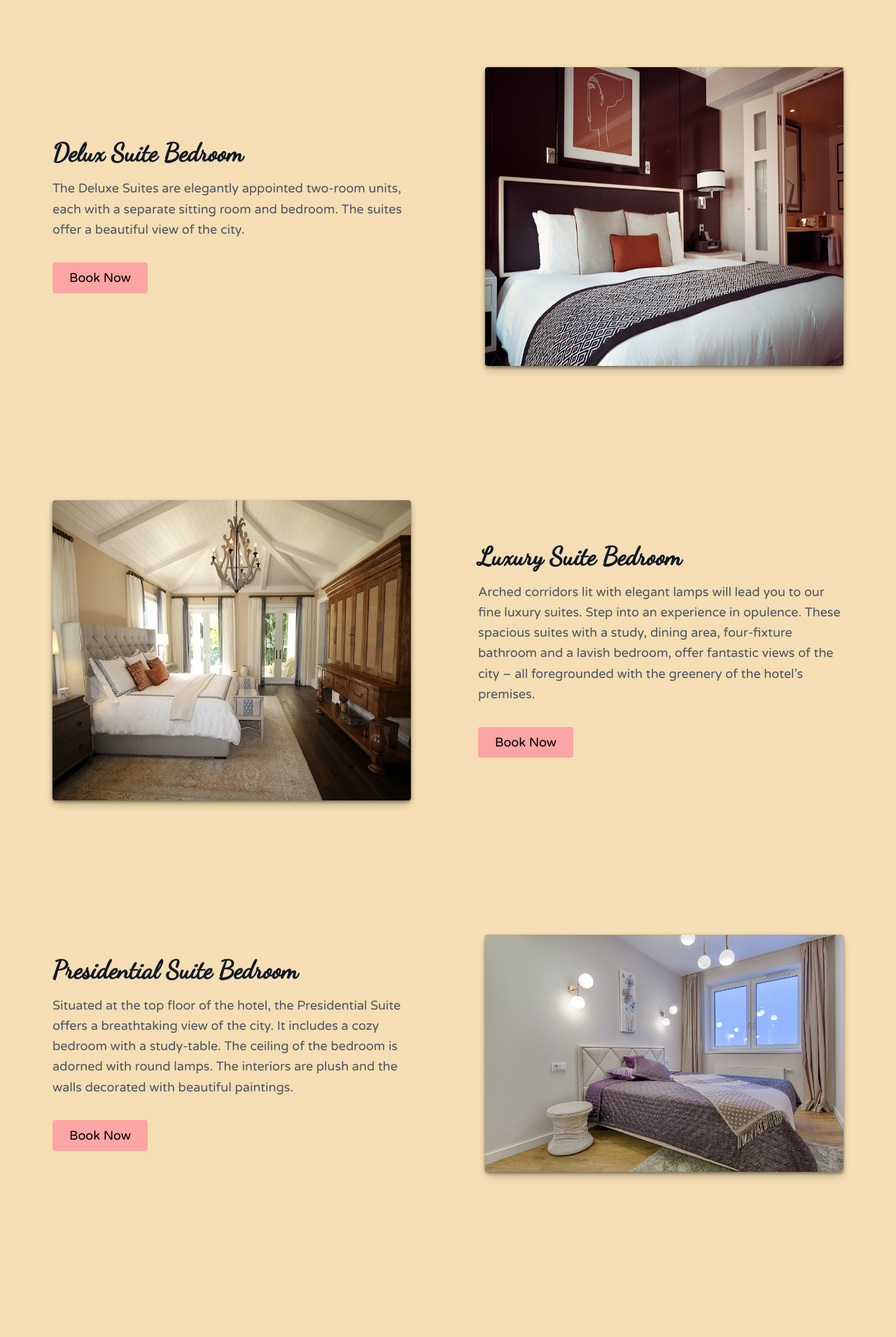
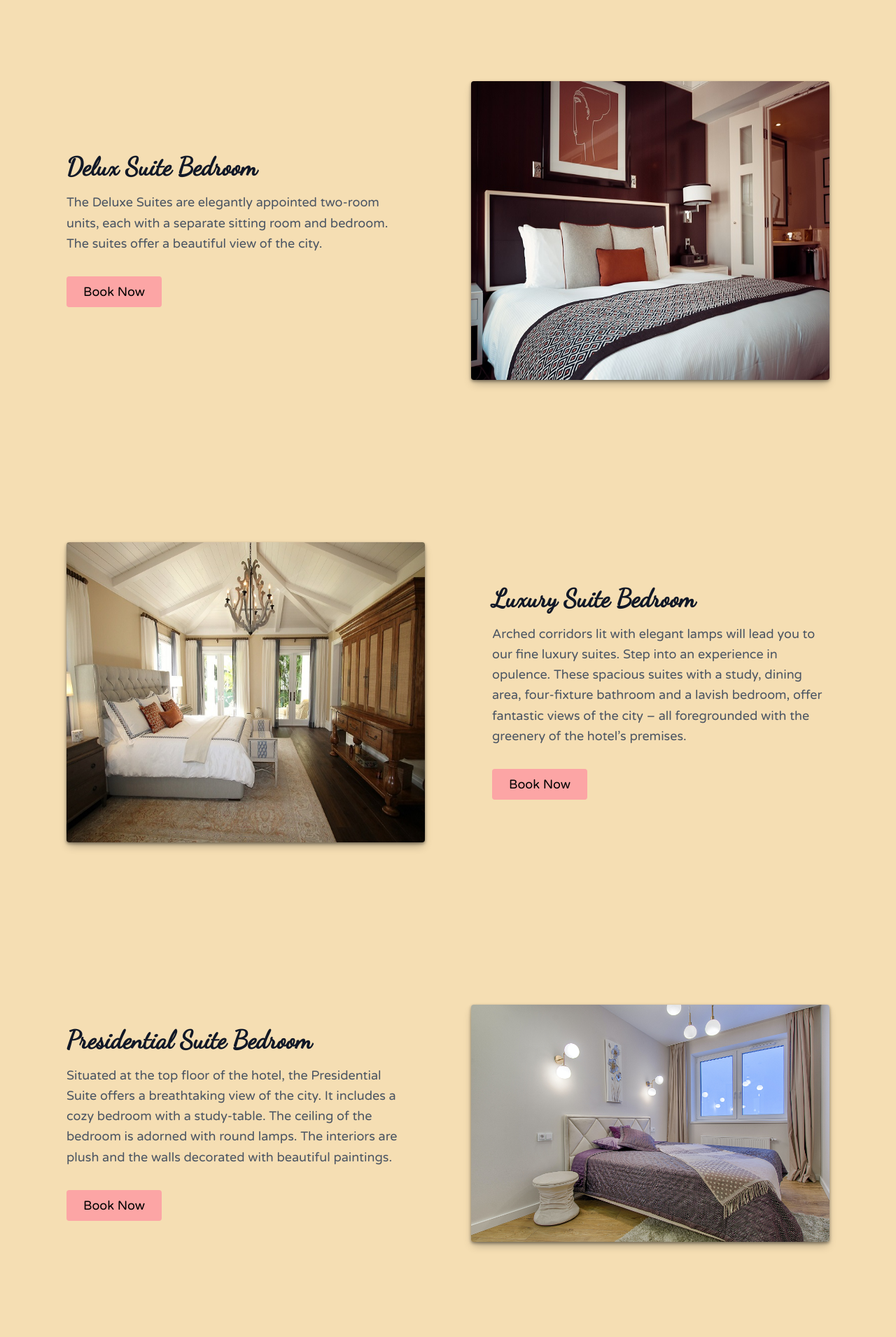
Before and after one commit to uditjain-noob/OOP_Project-1, a Django app: page /book_room/ in a window 1280 px wide. Shown: the part 84-1995 px from the top of the page at 70% size. Before the commit the page ends 1769 px from the top, so only its background shows below. Run offline with Django 3.2, Linux system fonts and the light colour scheme; some web fonts are replaced.

Commit message:
minimal css changes

```diff
--- a/HotelManagement/static/HotelManagement/style_Room.css
+++ b/HotelManagement/static/HotelManagement/style_Room.css
@@ -33,9 +33,10 @@ body {
 
 #roomLayout {
     border-radius: 15px;
-    position: relative;
+    box-shadow: 0 1px 2px rgba(0,0,0,0);
+    transition: box-shadow 0.65s ease-in-out;
 }
 
 #roomLayout:hover {
-    box-shadow: rgba(255, 255, 255, 0.1) 0px 1px 1px 0px inset, rgba(50, 50, 93, 0.25) 0px 50px 100px -20px, rgba(0, 0, 0, 0.3) 0px 30px 60px -30px;
+    box-shadow: 0 5px 15px rgba(0,0,0,0.3);
 }
--- a/HotelManagement/templates/HotelManagement/room.html
+++ b/HotelManagement/templates/HotelManagement/room.html
@@ -23,7 +23,7 @@
         <link href="https://fonts.googleapis.com/css2?family=Comforter+Brush&family=Dancing+Script&family=Varela+Round&display=swap" rel="stylesheet">
     </head>
     <body>
-        <header class="text-gray-600 body-font">
+        <header class="text-gray-600 body-font" style="margin-bottom: 20px;">
             <div class="container mx-auto flex flex-wrap p-5 flex-col md:flex-row items-center">
               <a class="flex title-font font-medium items-center text-gray-900 mb-4 md:mb-0">
                 <svg xmlns="http://www.w3.org/2000/svg" fill="none" stroke="currentColor" stroke-linecap="round" stroke-linejoin="round" stroke-width="2" class="w-10 h-10 text-white p-2 bg-red-300 rounded-full" viewBox="0 0 24 24">
@@ -41,7 +41,7 @@
               </button>
             </div>
           </header>
-          <section class="text-gray-600 body-font" id="roomLayout">
+          <section class="text-gray-600 body-font" id="roomLayout" style="margin-bottom: 40px; padding: 0px 20px 0px 20px;">
             <div class="container mx-auto flex px-5 py-24 md:flex-row flex-col items-center">
               <div class="lg:flex-grow md:w-1/2 lg:pr-24 md:pr-16 flex flex-col md:items-start md:text-left mb-16 md:mb-0 items-center text-center">
                 <h1 class="title-font sm:text-4xl text-3xl mb-4 font-medium text-gray-900" style="font-family: 'Dancing Script', cursive; font-weight: 600;">Delux Suite Bedroom
@@ -58,7 +58,7 @@
             </div>
           </section>
           <!-- <hr> -->
-          <section class="text-gray-600 body-font" id="roomLayout">
+          <section class="text-gray-600 body-font" id="roomLayout" style="margin-bottom: 40px; padding: 0px 20px 0px 20px;">
             <div class="container mx-auto flex px-5 py-24 md:flex-row flex-col items-center">
               <div class="lg:max-w-lg lg:w-full md:w-1/2 w-5/6 mb-10 md:mb-0">
                 <img class="object-cover object-center rounded" id="roomTypes" alt="hero" src="{% static 'HotelManagement/images/luxury_room.jpg' %}">
@@ -75,7 +75,7 @@
             </div>
           </section>
           <!-- <hr> -->
-          <section class="text-gray-600 body-font" id="roomLayout" style="margin-bottom: 40px;">
+          <section class="text-gray-600 body-font" id="roomLayout" style="margin-bottom: 40px; padding: 0px 20px 0px 20px;">
             <div class="container mx-auto flex px-5 py-24 md:flex-row flex-col items-center">
               <div class="lg:flex-grow md:w-1/2 lg:pr-24 md:pr-16 flex flex-col md:items-start md:text-left mb-16 md:mb-0 items-center text-center">
                 <h1 class="title-font sm:text-4xl text-3xl mb-4 font-medium text-gray-900" style="font-family: 'Dancing Script', cursive; font-weight: 600;">Presidential Suite Bedroom
```
